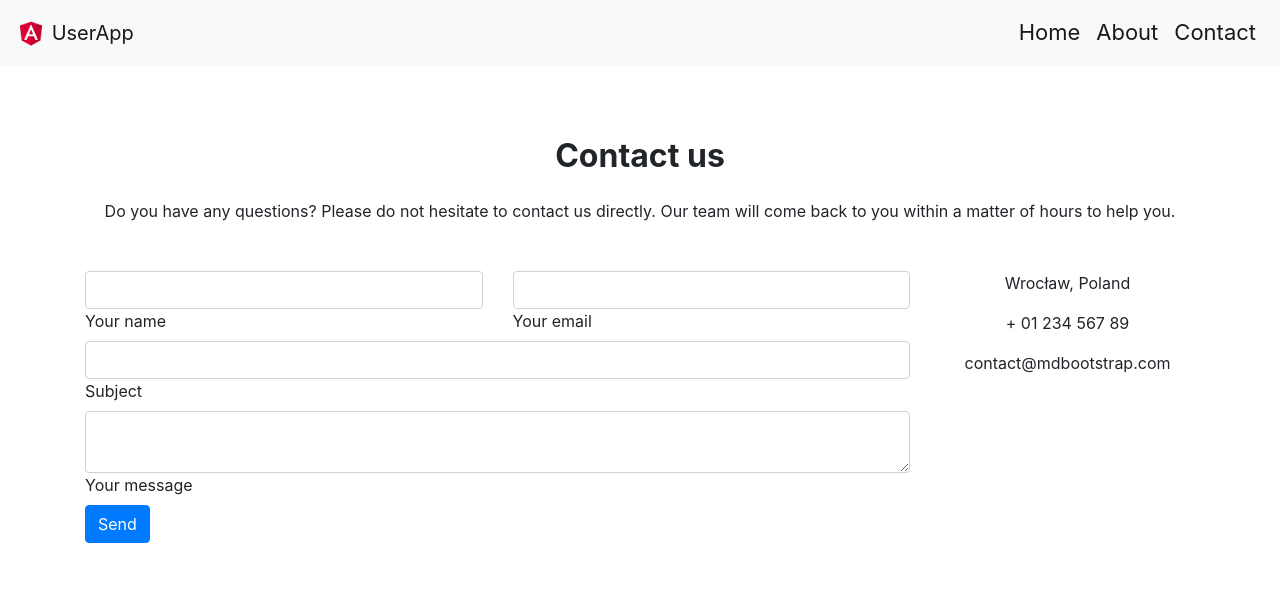
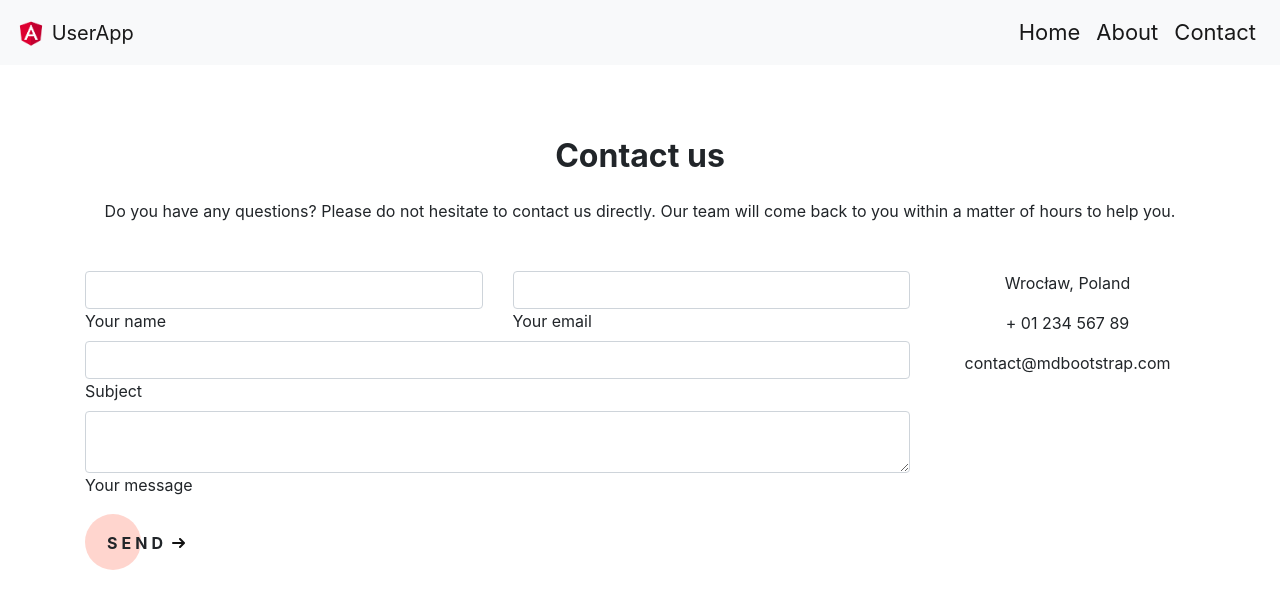
Before and after one commit to BuraBury/userApp, an Angular app: page /contact in a window 1280 px wide. Shown: the top 608 px of the page. Built offline with nearby package versions, Linux system fonts and the light colour scheme.

Commit message:
button update

```diff
--- a/src/app/component/contact/contact.component.css
+++ b/src/app/component/contact/contact.component.css
@@ -0,0 +1,61 @@
+a {
+  text-decoration: none;
+  color: inherit;
+}
+
+.cta {
+  position: relative;
+  margin: auto;
+  padding: 17px 22px;
+  transition: all .2s;
+}
+
+.cta:before {
+  content: "";
+  position: absolute;
+  top: 0;
+  left: 0;
+  display: block;
+  border-radius: 28px;
+  background-color: rgba(255, 171, 157, .5);
+  width: 56px;
+  height: 56px;
+  transition: all .3s ease;
+}
+
+span {
+  position: relative;
+  font-size: 16px;
+  line-height: 18px;
+  font-weight: 750;
+  letter-spacing: .25em;
+  text-transform: uppercase;
+  vertical-align: middle;
+}
+
+svg {
+  position: relative;
+  top: 0;
+  margin-left: 10px;
+  fill: none;
+  stroke-linecap: round;
+  stroke-linejoin: round;
+  stroke: #111;
+  stroke-width: 2;
+  transform: translateX(-5px);
+  transition: all .3s ease;
+}
+
+.cta:hover:before {
+  width: 100%;
+  background: rgba(255, 171, 157, 1);
+}
+
+.cta:hover svg {
+  transform: translateX(0px);
+}
+
+
+.cta:hover:active {
+  transform: scale(.96);
+}
--- a/src/app/component/contact/contact.component.html
+++ b/src/app/component/contact/contact.component.html
@@ -66,7 +66,15 @@
       </form>
 
       <div class="text-center text-md-left">
-        <a class="btn btn-primary" onclick="document.getElementById('contact-form').submit();">Send</a>
+        <br>
+        <a [routerLink]="['/', 'about']" class="cta">
+          <span>send</span>
+          <svg width="13px" height="10px" viewBox="0 0 13 10">
+            <path d="M1,5 L11,5"></path>
+            <polyline points="8 1 12 5 8 9"></polyline>
+          </svg>
+        </a>
+<!--        <a class="btn btn-primary" onclick="document.getElementById('contact-form').submit();">Send</a>-->
       </div>
       <div class="status"></div>
     </div>
```
